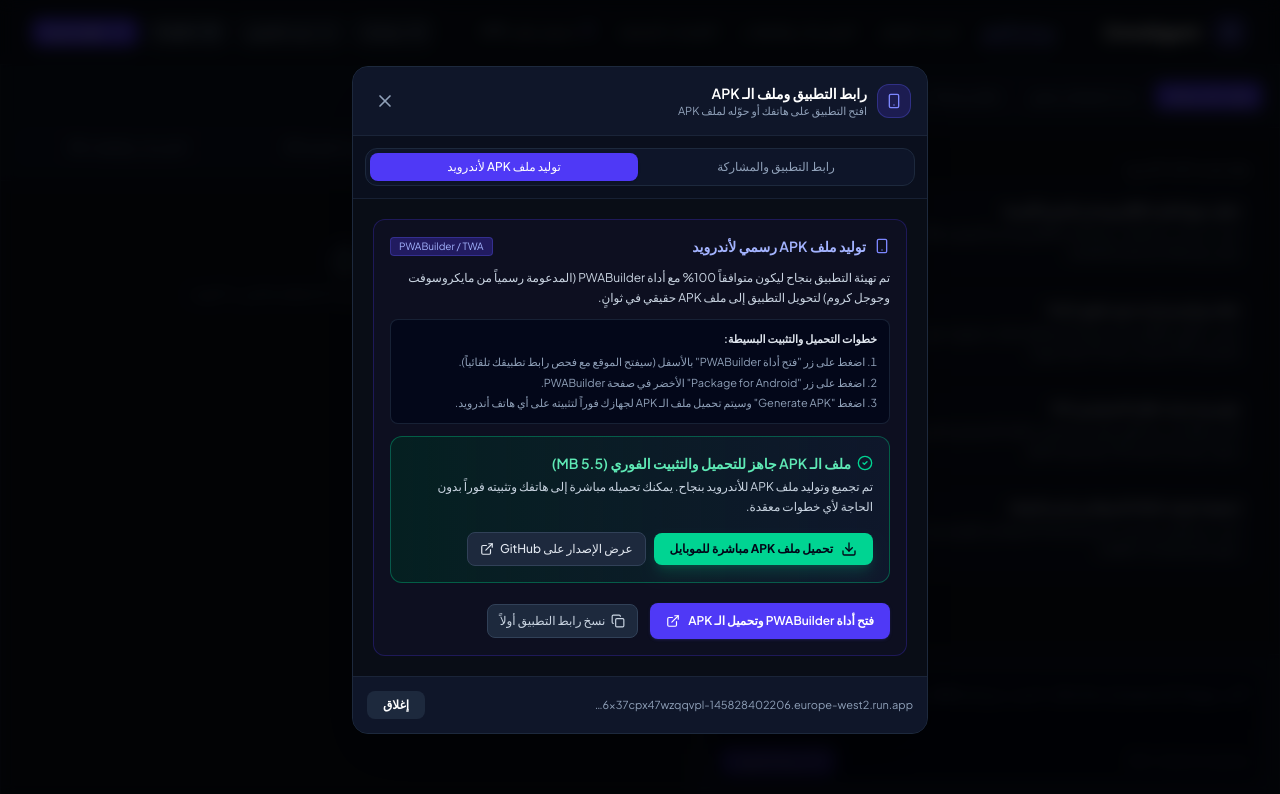
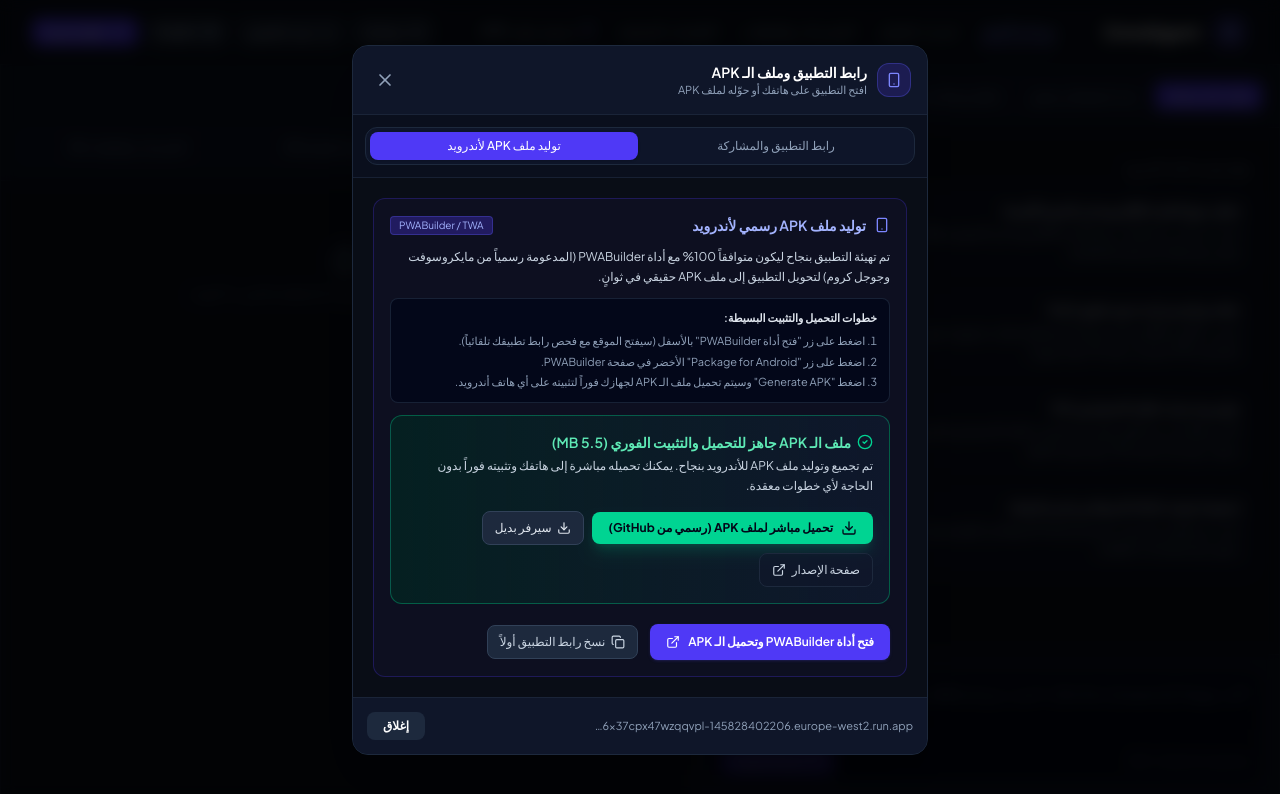
Before and after one commit to abdohebishy47-ui/abdo-, a React (Vite) app: page / in a window 1280 px wide. Both pictures are taken after a click on the button "تحميل ملف APK". Shown: the top 794 px of the page. Built offline with nearby package versions, Linux system fonts and the light colour scheme.

Commit message:
feat: add direct public download buttons

```diff
--- a/src/components/ShareAppModal.tsx
+++ b/src/components/ShareAppModal.tsx
@@ -258,21 +258,31 @@ export const ShareAppModal: React.FC<ShareAppModalProps> = ({
 
                   <div className="flex flex-wrap items-center gap-2 pt-1">
                     <a
-                      href="/omniagent.apk"
-                      download="omniagent.apk"
+                      href="https://github.com/abdohebishy47-ui/abdo-/releases/download/v1.0.0/omniagent.apk"
+                      target="_blank"
+                      rel="noopener noreferrer"
                       className="inline-flex items-center justify-center gap-2 px-4 py-2 text-xs font-bold text-slate-950 bg-emerald-400 hover:bg-emerald-300 rounded-lg shadow-lg shadow-emerald-500/20 transition-all cursor-pointer"
                     >
                       <Download className="w-4 h-4" />
-                      <span>{isArabic ? 'تحميل ملف APK مباشرة للموبايل' : 'Download APK Directly'}</span>
+                      <span>{isArabic ? 'تحميل مباشر لملف APK (رسمي من GitHub)' : 'Direct Download APK (GitHub)'}</span>
+                    </a>
+
+                    <a
+                      href="/omniagent.apk"
+                      download="omniagent.apk"
+                      className="inline-flex items-center justify-center gap-1.5 px-3 py-2 text-xs font-medium text-slate-200 hover:text-white bg-slate-800 hover:bg-slate-700 rounded-lg border border-slate-700 transition-colors"
+                    >
+                      <Download className="w-3.5 h-3.5" />
+                      <span>{isArabic ? 'سيرفر بديل' : 'Mirror Server'}</span>
                     </a>
 
                     <a
                       href="https://github.com/abdohebishy47-ui/abdo-/releases"
                       target="_blank"
                       rel="noopener noreferrer"
-                      className="inline-flex items-center justify-center gap-1.5 px-3 py-2 text-xs font-medium text-slate-200 hover:text-white bg-slate-800 hover:bg-slate-700 rounded-lg border border-slate-700 transition-colors"
+                      className="inline-flex items-center justify-center gap-1.5 px-3 py-2 text-xs font-medium text-slate-300 hover:text-white bg-slate-900/60 hover:bg-slate-800 rounded-lg border border-slate-800 transition-colors"
                     >
-                      <span>{isArabic ? 'عرض الإصدار على GitHub' : 'View on GitHub Releases'}</span>
+                      <span>{isArabic ? 'صفحة الإصدار' : 'Releases Page'}</span>
                       <ExternalLink className="w-3.5 h-3.5" />
                     </a>
                   </div>
```
